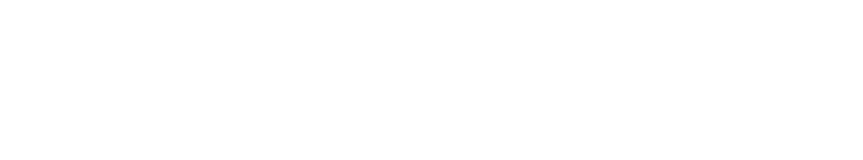
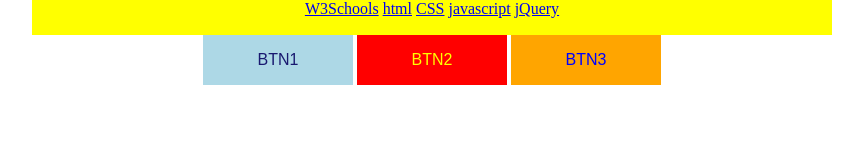
Before and after one commit to TonyRuQusSCarbetta/week3exercise, a plain HTML site: page index.html in a window 1280 px wide. Shown: the whole page, without its empty margins (208-1071 px from the left). Drawn offline with Linux system fonts and the light colour scheme.

Commit message:
added new files

```diff
--- a/css/main.css
+++ b/css/main.css
@@ -1,3 +1,68 @@
 html, body {
   height: 100%;
 }
+
+nav {
+  background-color: yellow;
+  width: 800px;
+  height: 35px;
+  margin: 0 auto;
+  text-align: center;
+}
+
+nav li {
+  display: inline-block;
+  transition: 0.5s ease;
+}
+
+nav li:hover {
+  background-color: grey;
+  border: solid 2px blue;
+  color: red;
+  font-size: 2em;
+}
+
+button:focus {
+  outline: none;
+}
+
+.btn {
+  width: 150px;
+  height: 50px;
+  border: none;
+}
+
+.btn1 {
+  background-color: lightblue;
+  color: midnightBlue;
+  padding: 2.5px;
+}
+
+.btn2 {
+  background-color: red;
+  color: yellow;
+  padding: 2.5px;
+}
+
+.btn3 {
+  background-color: orange;
+  color: blue;
+  padding: 2.5px;
+}
+
+.btn1:hover {
+  font-weight: bolder;
+}
+
+.btn2:hover {
+  font-weight: bolder;
+}
+
+.btn3:hover {
+  font-weight: bolder;
+}
+
+.buttons {
+  margin: auto;
+  text-align: center;
+}
--- a/index.html
+++ b/index.html
@@ -23,22 +23,19 @@
 
 <body>
 
+  <nav>
+    <li><a href="https://www.w3schools.com" target="_blank">W3Schools</a></li>
+    <li><a href="https://www.w3schools.com/html" target="_blank">html</a></li>
+    <li><a href="https://www.w3schools.com/CSS" target="_blank">CSS</a></li>
+    <li><a href="https://www.w3schools.com/Javascript" target="_blank">javascript</a></li>
+    <li><a href="https://www.w3schools.com/jquery" target="_blank">jQuery</a></li>
+  </nav>
 
-
-
-
-
-
-
-
-
-
-
-
-
-
-
-
+<div class="buttons">
+  <button class="btn btn1">BTN1</button>
+  <button class="btn btn2">BTN2</button>
+  <button class="btn btn3">BTN3</button>
+</div>
 
 
   <!-- FONT AWESOME CDN -->
```
